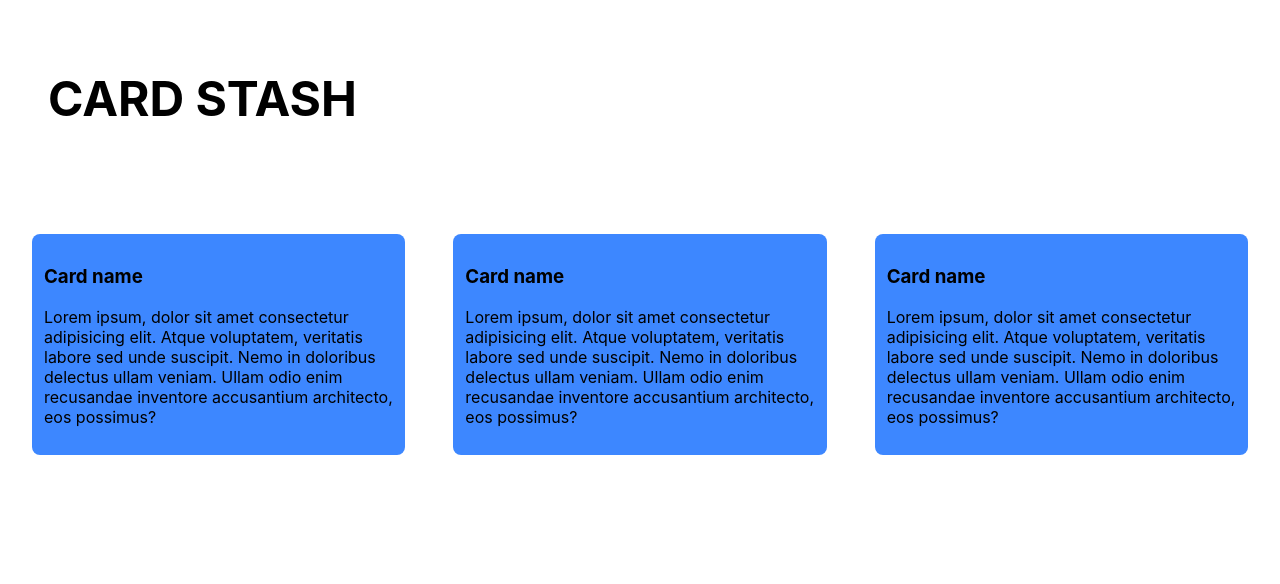
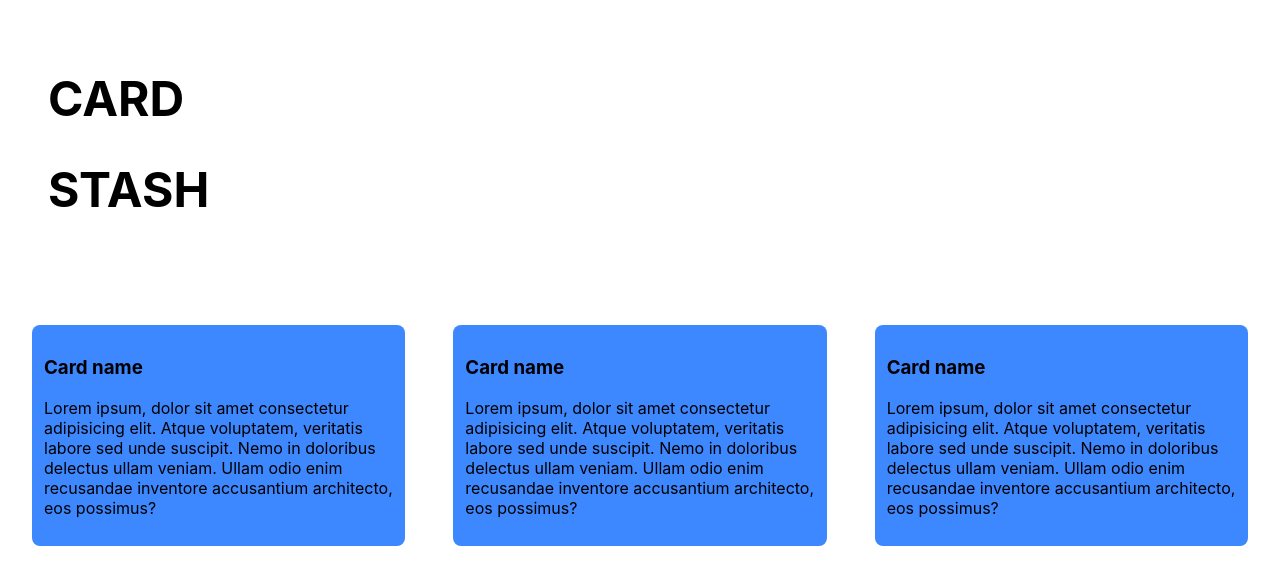
Before and after one commit to jackiewong99/motion-sandbox, a React (Create React App) app: page / in a window 1280 px wide. Shown: the top 584 px of the page. Built offline with nearby package versions, Linux system fonts and the light colour scheme.

Commit message:
Update Header.js
-Add random animation properties to header elements.

```diff
--- a/src/Components/Header.js
+++ b/src/Components/Header.js
@@ -8,10 +8,18 @@ const Header = () => {
       <motion.h1
         className='header'
         initial={{ opacity: 0, scale: 0.5 }}
-        animate={{ opacity: 1, scale: 1 }}
-        transition={{ duration: 0.5, ease: 'easeInOut' }}
+        animate={{ opacity: 1, scale: 1, rotate: [95, 130, 0] }}
+        transition={{ duration: 1, ease: 'easeInOut' }}
       >
-        CARD STASH
+        CARD
+      </motion.h1>
+      <motion.h1
+        className='header'
+        initial={{ opacity: 0, scale: 0.5 }}
+        animate={{ opacity: 1, scale: 1, rotate: [170, 260, 0] }}
+        transition={{ duration: 1, ease: 'easeInOut' }}
+      >
+        STASH
       </motion.h1>
     </motion.div>
   );
```
